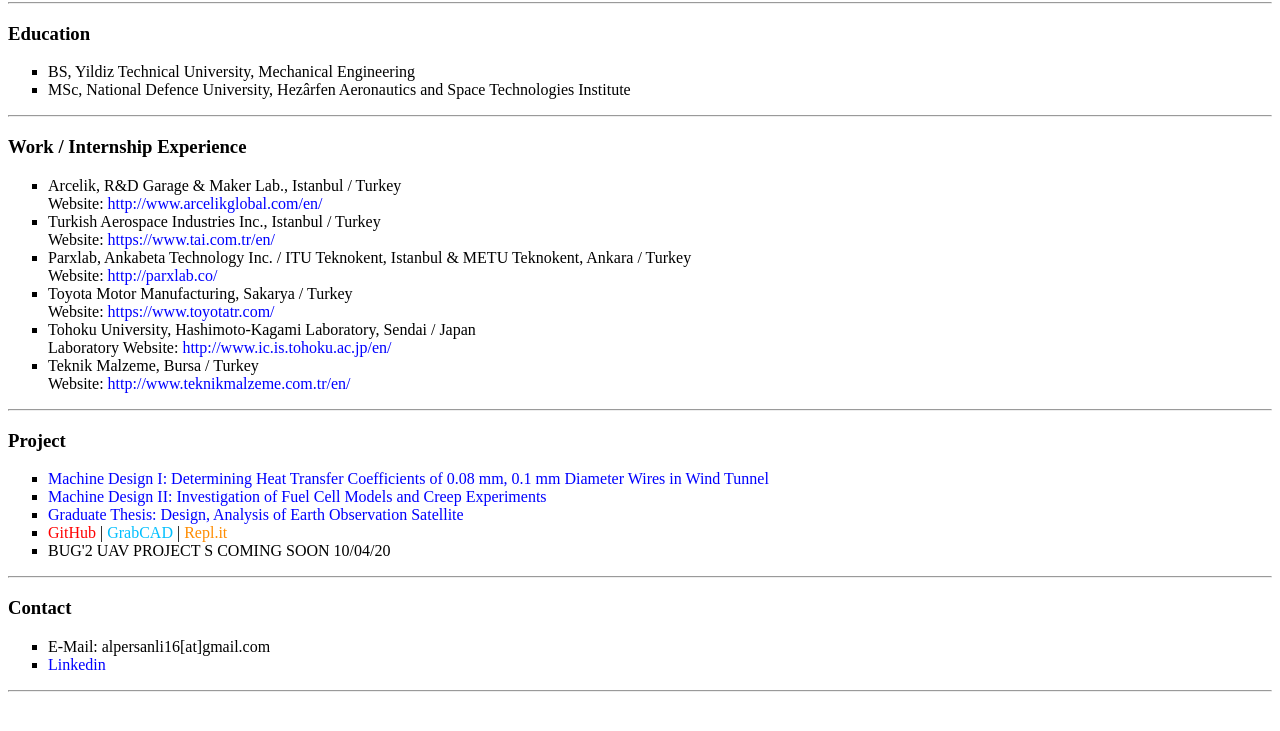
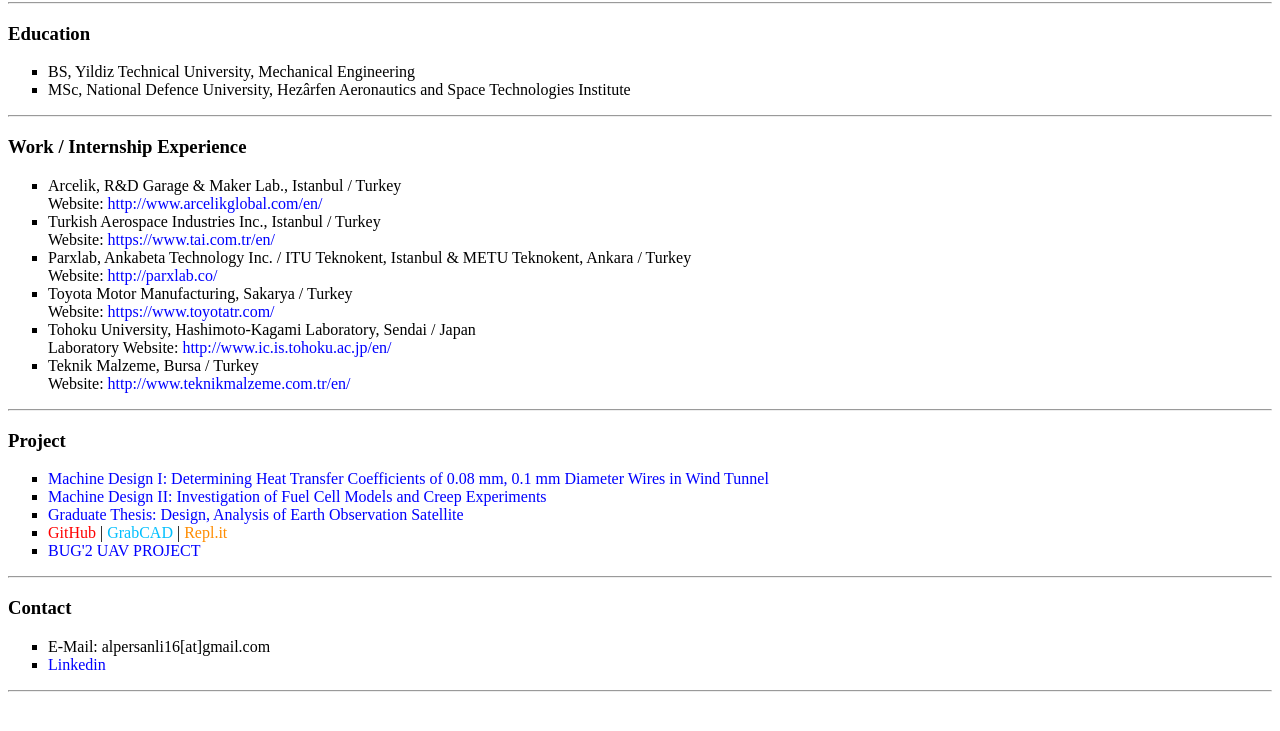
Before and after one commit to alpersanli/alpersanli.github.io-old, a plain HTML site: page index.html in a window 1280 px wide. Shown: the part 53-784 px from the top of the page. Drawn offline with Linux system fonts and the light colour scheme.

Commit message:
Update index.html

```diff
--- a/index.html
+++ b/index.html
@@ -39,8 +39,7 @@
 	<li><a style="text-decoration:none; color:red;" href="https://github.com/alpersanli" target="_blank">GitHub</a> 	   |   </>
 	    <a style="text-decoration:none; color:deepskyblue;" href="https://grabcad.com/alper.sanli-1" target="_blank">GrabCAD</a> 	   |   </>
 	    <a style="text-decoration:none; color:darkorange;" href="https://repl.it/@AlperSanli" target="_blank">Repl.it</a> 	      </>
-	<li>BUG'2 UAV PROJECT S COMING SOON  10/04/20</li>
-
+	<li><a style="text-decoration:none; color:blue;" href="bug.html" target="_blank">BUG'2 UAV PROJECT</a></li>
 </ul>
 <hr>
 <h3>Contact</h3>
```
